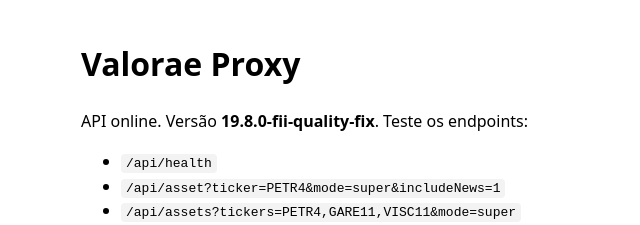
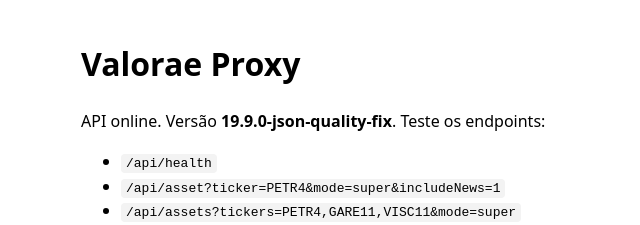
Before and after one commit to rafaelgabassi07-tech/valorae-proxy, a website: page public/index.html in a window 1280 px wide. Shown: the top 225 px of the page, 149-789 px from the left. Drawn offline with Linux system fonts and the light colour scheme.

Commit message:
Add files via upload

```diff
--- a/public/index.html
+++ b/public/index.html
@@ -8,7 +8,7 @@
 </head>
 <body>
   <h1>Valorae Proxy</h1>
-  <p>API online. Versão <strong>19.8.0-fii-quality-fix</strong>. Teste os endpoints:</p>
+  <p>API online. Versão <strong>19.9.0-json-quality-fix</strong>. Teste os endpoints:</p>
   <ul>
     <li><code>/api/health</code></li>
     <li><code>/api/asset?ticker=PETR4&amp;mode=super&amp;includeNews=1</code></li>
```
